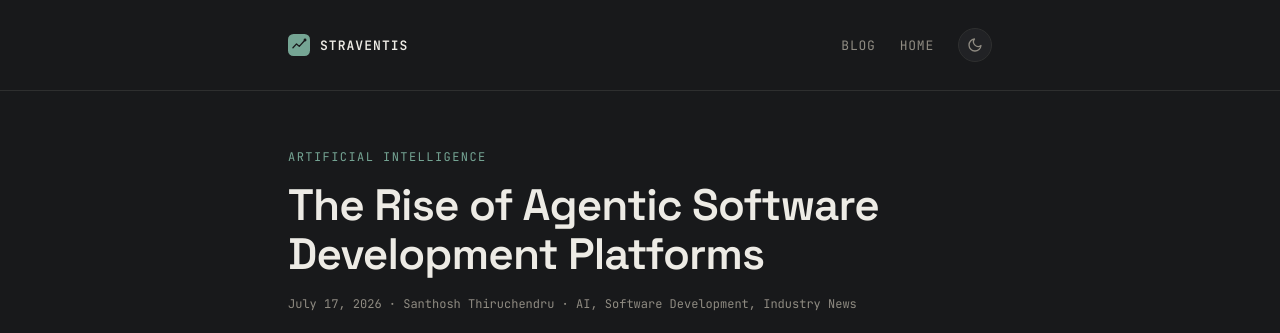
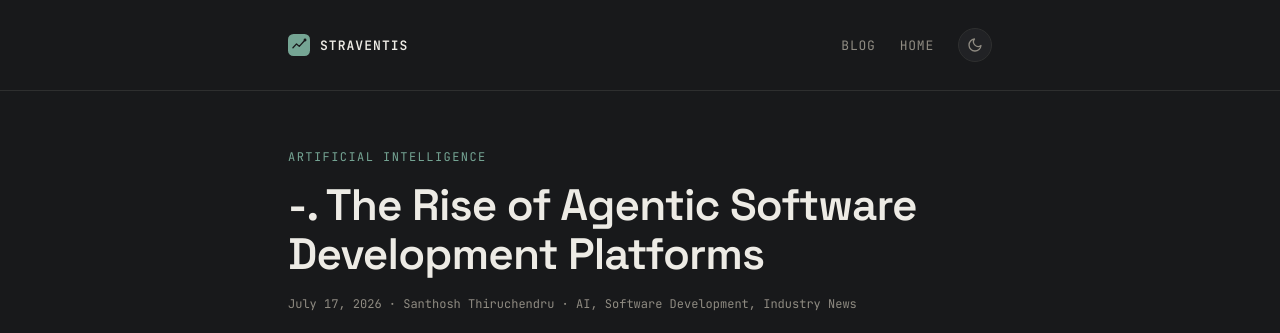
Before and after one commit to Straventis/blogPosts, an Eleventy site: page src/posts/agentic-platforms.md in a window 1280 px wide. Shown: the top 333 px of the page. Built offline with nearby package versions, Linux system fonts and the light colour scheme; Eleventy itself is replaced by a stand-in of ours; files that its build step writes are made by us from their sources.

Commit message:
Update Blog Posts “agentic-platforms”

```diff
--- a/src/posts/agentic-platforms.md
+++ b/src/posts/agentic-platforms.md
@@ -1,6 +1,6 @@
 ---
 layout: post.njk
-title: The Rise of Agentic Software Development Platforms
+title: -. The Rise of Agentic Software Development Platforms
 date: 2026-07-17
 topic: Artificial Intelligence
 tags:
```
